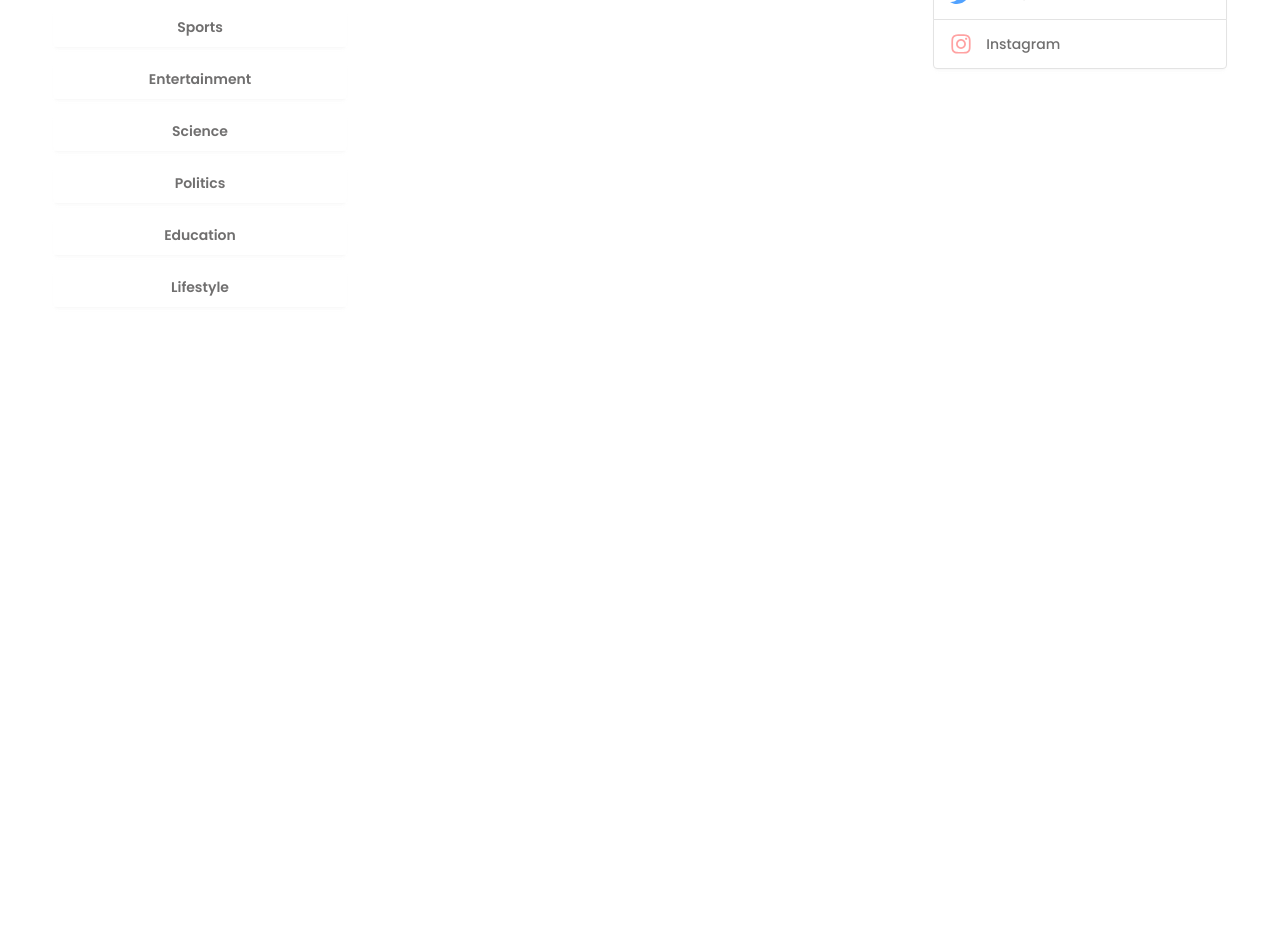
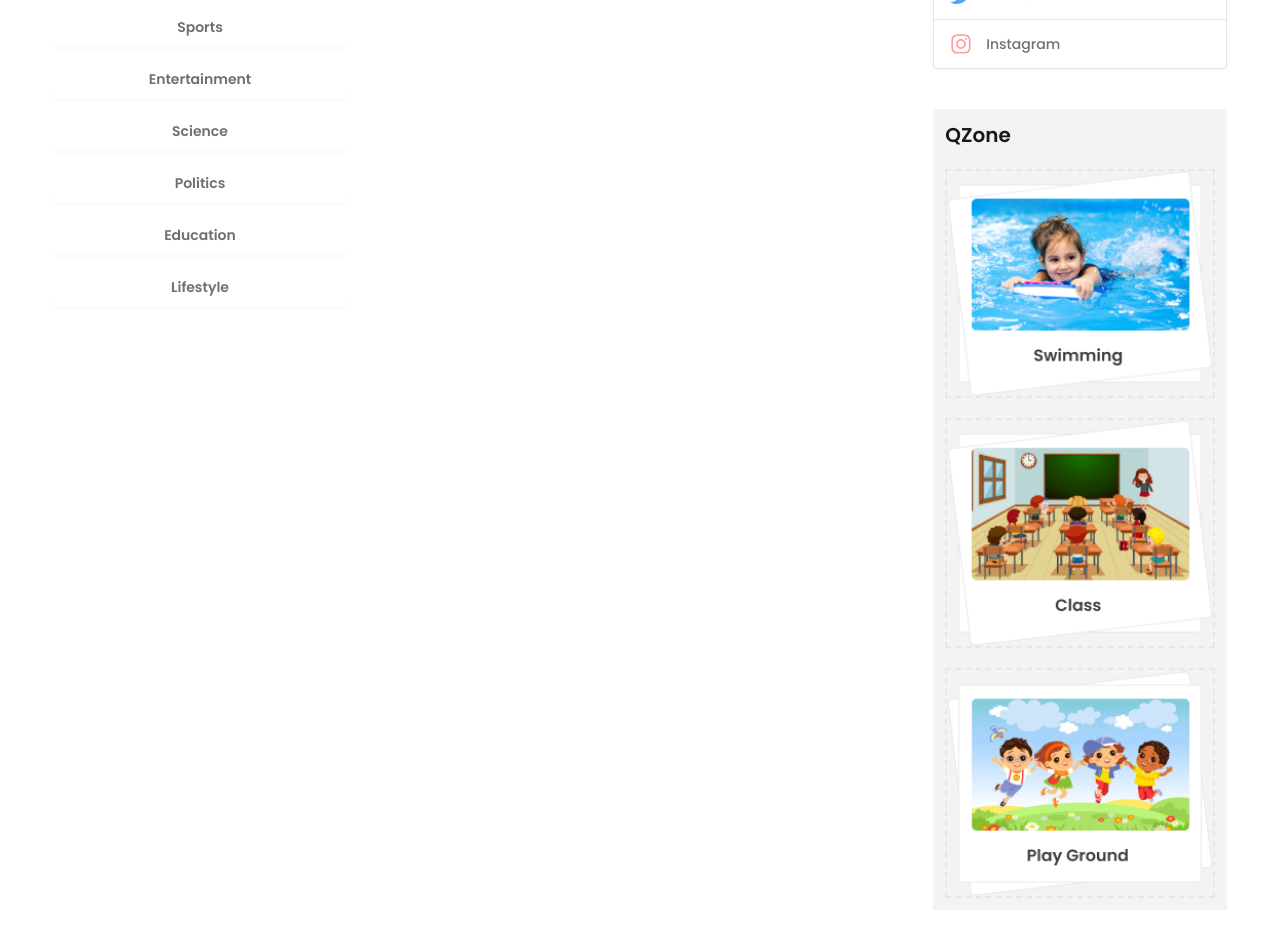
Before and after one commit to Junaid014/dragon-news-auth, a React (Vite) app: page / in a window 1280 px wide. Shown: the part 600-1534 px from the top of the page. Before the commit the page ends 931 px from the top, so only its background shows below. Built offline with nearby package versions, Linux system fonts and the light colour scheme.

Commit message:
add QZone

```diff
--- /dev/null
+++ b/src/Components/homelayout/QZone.jsx
@@ -0,0 +1,18 @@
+import React from "react";
+import swimmingImage from "../../assets/swimming.png";
+import classImage from "../../assets/class.png";
+import playImage from "../../assets/playground.png";
+const QZone = () => {
+  return (
+    <div className="bg-base-200 p-3">
+      <h2 className="font-semibold text-xl mb-5">QZone</h2>
+      <div className="space-y-5">
+        <img className="w-full border-2 border-[#E7E7E7] border-dashed" src={swimmingImage} alt="" />
+        <img className="w-full border-2 border-[#E7E7E7] border-dashed" src={classImage} alt="" />
+        <img className="w-full border-2 border-[#E7E7E7] border-dashed" src={playImage} alt="" />
+      </div>
+    </div>
+  );
+};
+
+export default QZone;
--- a/src/Components/homelayout/RightAside.jsx
+++ b/src/Components/homelayout/RightAside.jsx
@@ -1,12 +1,14 @@
 import React from 'react';
 import SocialLogin from './SocialLogin';
 import FindUs from './FindUs';
+import QZone from './QZone';
 
 const RightAside = () => {
     return (
         <div className='space-y-10'>
             <SocialLogin></SocialLogin>
             <FindUs></FindUs>
+            <QZone></QZone>
         </div>
     );
 };
```
